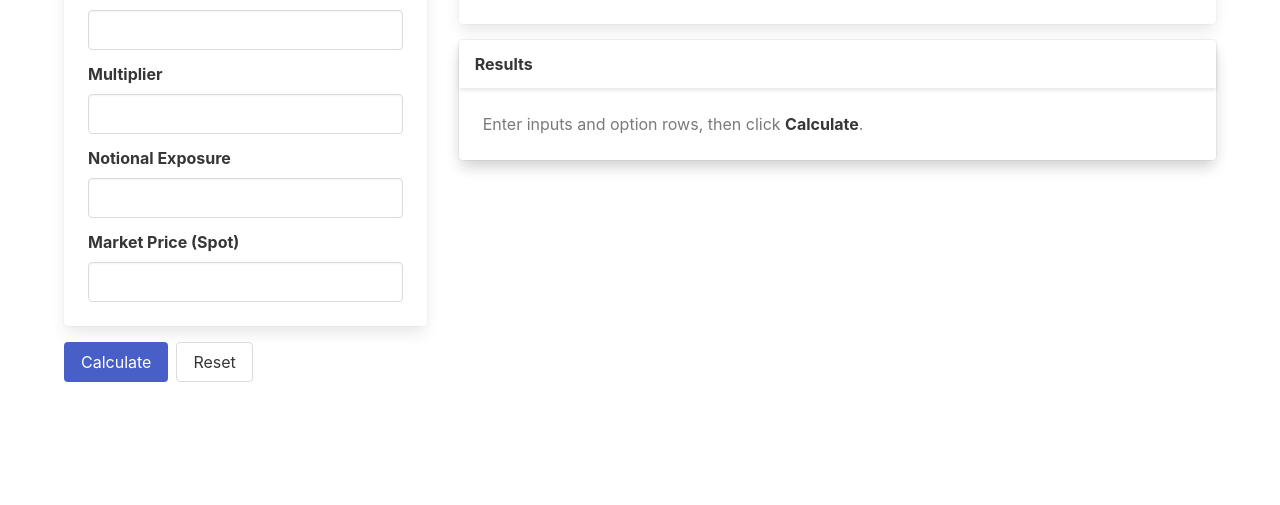
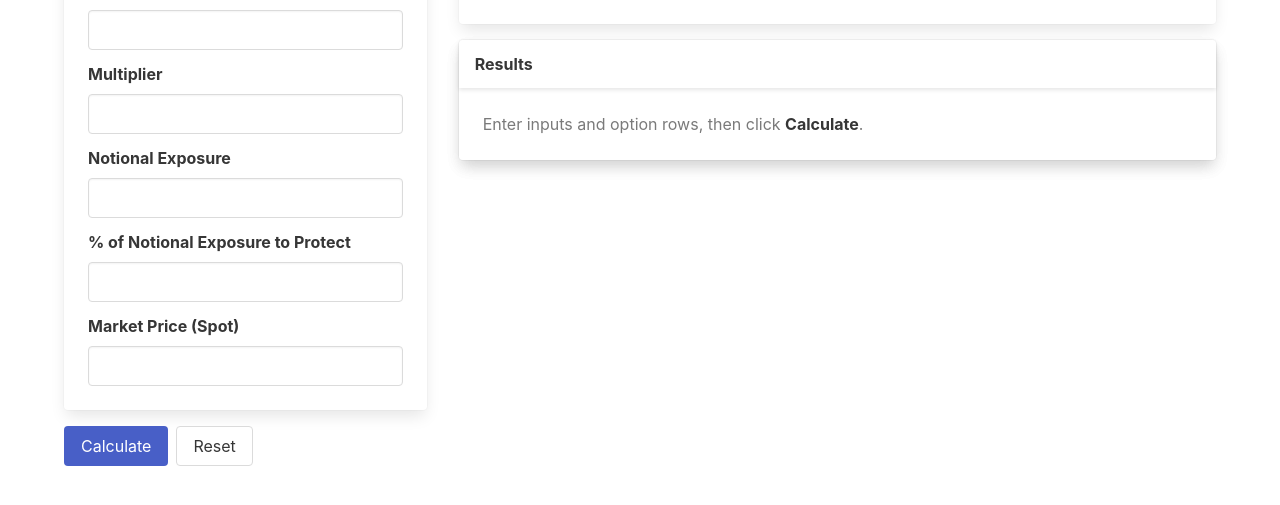
Before and after one commit to amtfdev/hedgecalculator, a FastAPI app: page / in a window 1280 px wide. Shown: the part 277-782 px from the top of the page. Run offline with FastAPI, Linux system fonts and the light colour scheme; some libraries are stand-ins or nearby versions.

Commit message:
Update main.py

```diff
--- a/main.py
+++ b/main.py
@@ -50,6 +50,7 @@ def _parse_expiry(exp_str: str):
 def calc_solutions(inputs: Dict[str, Any]) -> List[Dict[str, Any]]:
     out: List[Dict[str, Any]] = []
     notional = _to_float(inputs.get("notional"))
+    perc_notional = _to_float(inputs.get("perc_notional"))
     spot = _to_float(inputs.get("spot"))
     multiplier = _to_float(inputs.get("multiplier"))
     for o in inputs["options"]:
@@ -60,8 +61,8 @@ def calc_solutions(inputs: Dict[str, Any]) -> List[Dict[str, Any]]:
         fee_lot = _to_float(o["fee_lot"])
         premium_contract = (ask * multiplier) if multiplier else 0.0
         per_contract_notional = strike * multiplier if multiplier else 0.0
-        qty100 = (notional // per_contract_notional) if per_contract_notional else 0
-        cost100 = qty100 * (premium_contract + fee_lot)
+        qty = ((notional * (perc_notional / 100)) // per_contract_notional) if per_contract_notional else 0
+        cost = qty * (premium_contract + fee_lot)
         atmPct = ((strike - spot) / spot * 100) if spot else 0.0
         out.append({
             "expiry": o["expiry"],
@@ -69,8 +70,8 @@ def calc_solutions(inputs: Dict[str, Any]) -> List[Dict[str, Any]]:
             "ask": _to_float(o.get("ask")),
             "premium": premium_contract,
             "per_contract_notional": per_contract_notional,
-            "qty100": qty100,
-            "cost100": cost100,
+            "qty100": qty,
+            "cost100": cost,
             "atmPct": atmPct,
         })
     out.sort(key=lambda x: x["expiry"])
--- a/templates/index.html
+++ b/templates/index.html
@@ -49,6 +49,10 @@
                 <div class="control"><input class="input" type="number" step="1" name="notional" value="{{ notional }}"></div>
               </div>
               <div class="field">
+                <label class="label">% of Notional Exposure to Protect</label>
+                <div class="control"><input class="input" type="number" step="1" name="perc_notional" value="{{ perc_notional }}"></div>
+              </div>
+              <div class="field">
                 <label class="label">Market Price (Spot)</label>
                 <div class="control"><input class="input" type="number" step="0.01" name="spot" value="{{ spot }}"></div>
               </div>
```
